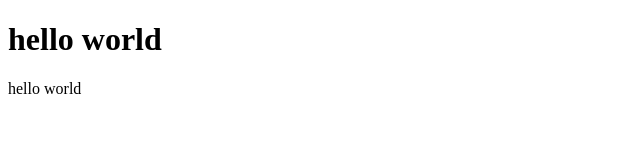
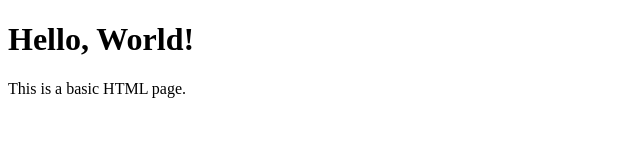
Before and after one commit to jonathanm-12/ec521test, a plain HTML site: page index.html in a window 1280 px wide. Shown: the whole page, without its empty margins (0-640 px from the left). Drawn offline with Linux system fonts and the light colour scheme.

Commit message:
hello world

```diff
--- a/index.html
+++ b/index.html
@@ -1,15 +1,10 @@
-<!-- create hello world page -->
-
 <!DOCTYPE html>
-<html lang="en">
+<html>
 <head>
-    <meta charset="UTF-8">
-    <title>hello world</title>
+    <title>Hello, World!</title>
 </head>
-
 <body>
-    <h1>hello world</h1>
-    <p>hello world</p>
+    <h1>Hello, World!</h1>
+    <p>This is a basic HTML page.</p>
 </body>
-
 </html>
```
